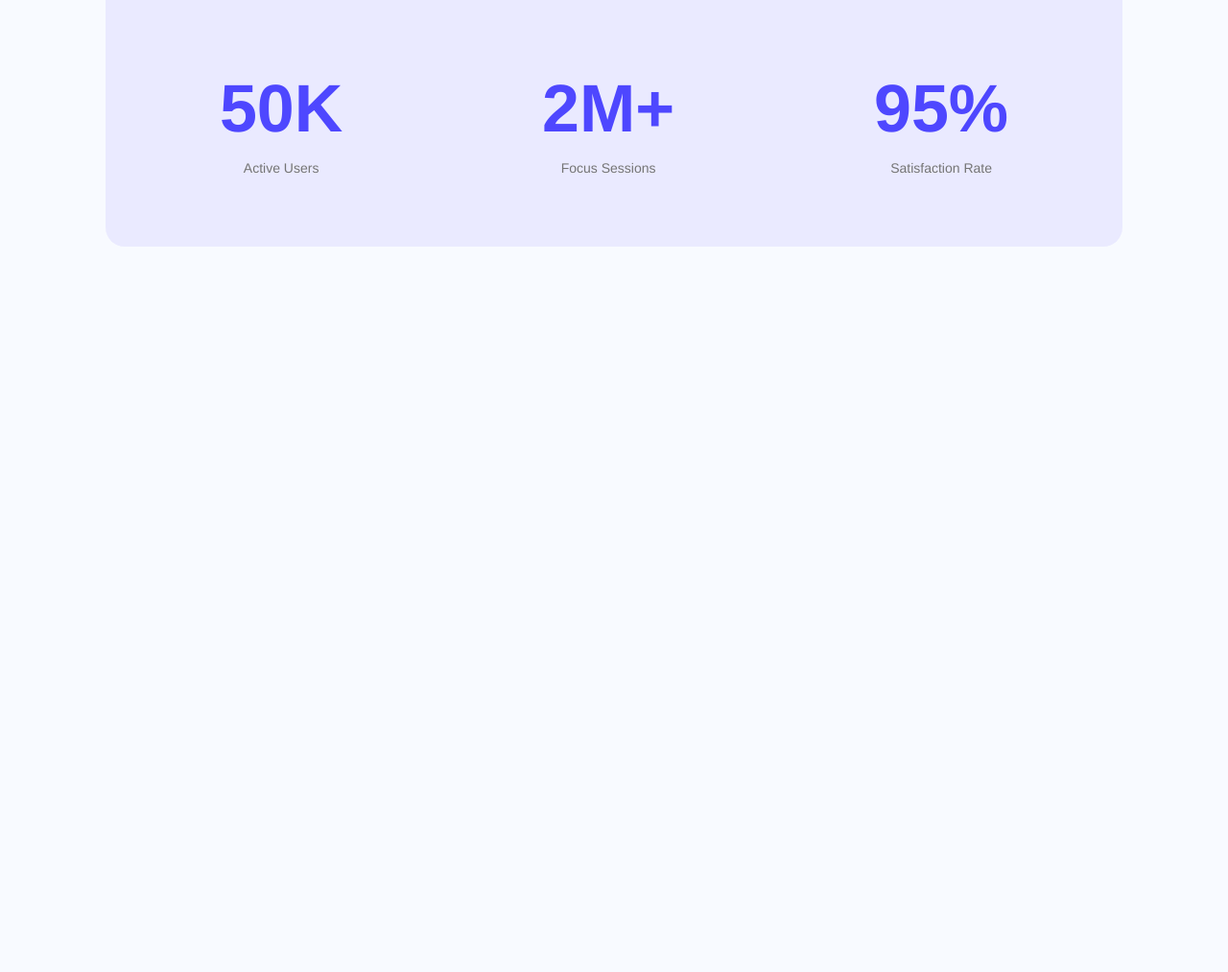
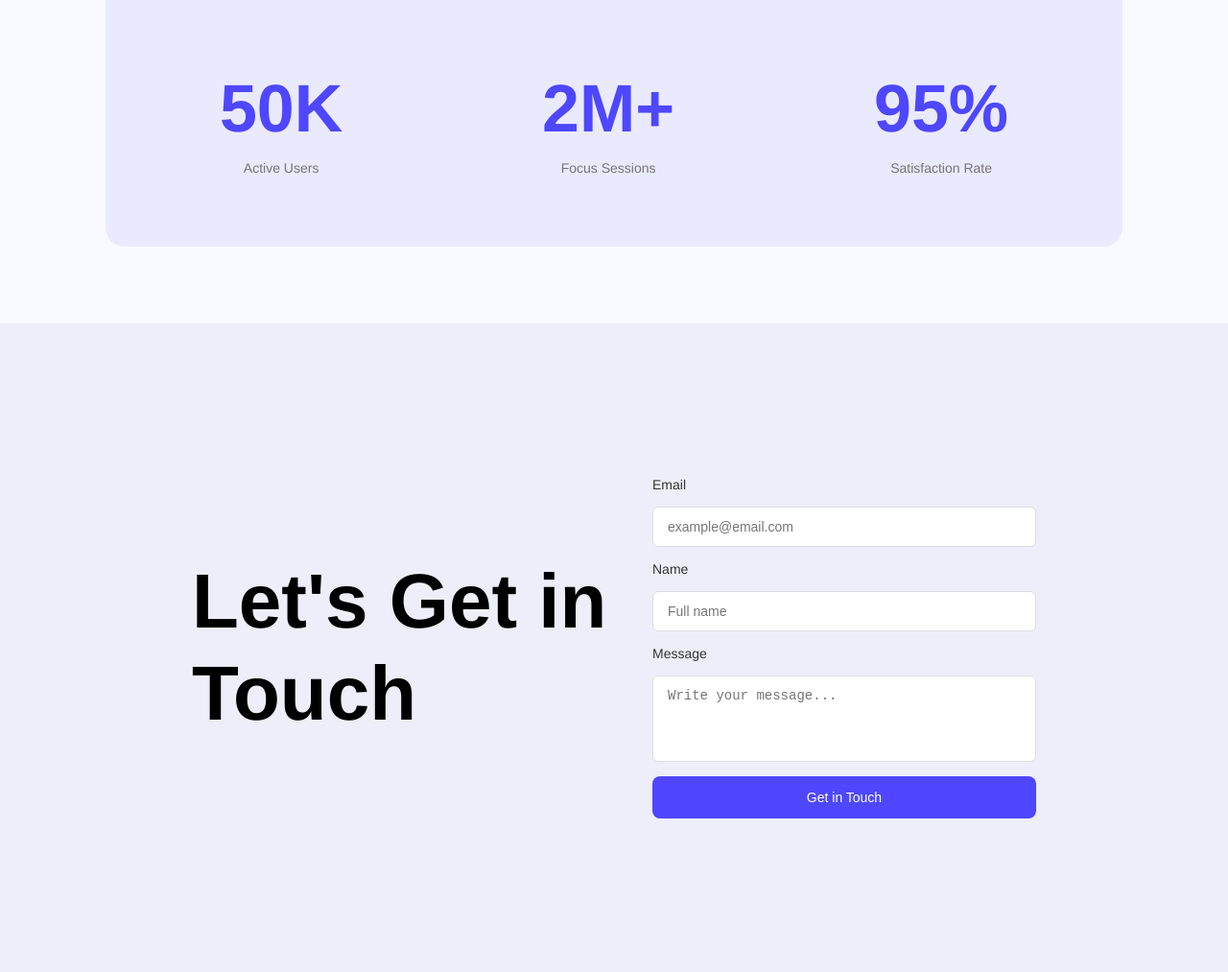
Before and after one commit to hadi1094/Assignment001, a plain HTML site: page index.html in a window 1280 px wide. Shown: the part 1272-2285 px from the top of the page at 96% size. Before the commit the page ends 1609 px from the top, so only its background shows below. Drawn offline with Linux system fonts and the light colour scheme.

Commit message:
newsletter

```diff
--- a/Style/style.css
+++ b/Style/style.css
@@ -154,3 +154,70 @@ body {
     font-size: 14px;
     color: #757575;
 }
+
+
+/* Newsletter Section */
+.newsletter-section {
+    display: flex;
+    justify-content: space-between;
+    align-items: center;
+    padding: 160px 200px;
+    flex-wrap: wrap;
+    gap: 40px;
+    background-color: #eeeefa;
+}
+
+.newsletter-left h2 {
+    font-size: 80px;
+    color: #000000;
+    line-height: 1.2;
+    margin: 0;
+}
+
+.newsletter-right {
+    flex: 1;
+    max-width: 400px;
+    width: 100%;
+}
+
+.contact-form {
+    display: flex;
+    flex-direction: column;
+    gap: 15px;
+}
+
+.contact-form label {
+    font-size: 14px;
+    color: #333;
+}
+
+.contact-form input,
+.contact-form textarea {
+    padding: 12px 15px;
+    border: 1px solid #ddd;
+    border-radius: 6px;
+    font-size: 14px;
+    resize: none;
+    outline: none;
+    transition: border-color 0.3s ease;
+}
+
+.contact-form input:focus,
+.contact-form textarea:focus {
+    border-color: #4E47FF;
+}
+
+.contact-form button {
+    background-color: #4E47FF;
+    color: white;
+    padding: 14px;
+    border: none;
+    border-radius: 8px;
+    font-size: 14px;
+    cursor: pointer;
+    transition: background-color 0.3s ease;
+}
+
+.contact-form button:hover {
+    background-color: #3a35cc;
+}
--- a/index.html
+++ b/index.html
@@ -55,6 +55,27 @@
     </div>
   </section>
 
+    <!-- Newsletter Section -->
+  <section class="newsletter-section">
+    <div class="newsletter-left">
+      <h2>Let's Get in<br />Touch</h2>
+    </div>
+    <div class="newsletter-right">
+      <form class="contact-form">
+        <label for="email">Email</label>
+        <input type="email" id="email" placeholder="example@email.com" required />
+
+        <label for="name">Name</label>
+        <input type="text" id="name" placeholder="Full name" required />
+
+        <label for="message">Message</label>
+        <textarea id="message" rows="4" placeholder="Write your message..." required></textarea>
+
+        <button type="submit">Get in Touch</button>
+      </form>
+    </div>
+  </section>
+
 </body>
 
 </html>
```
